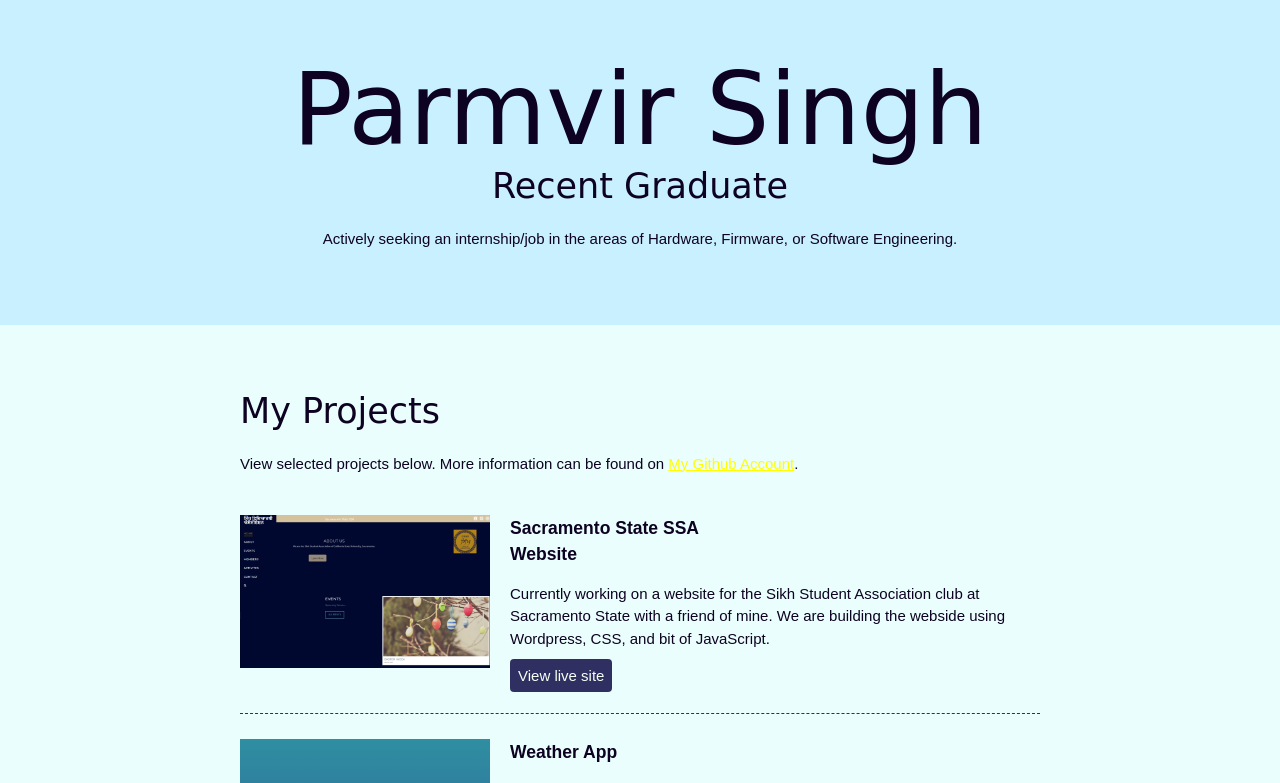
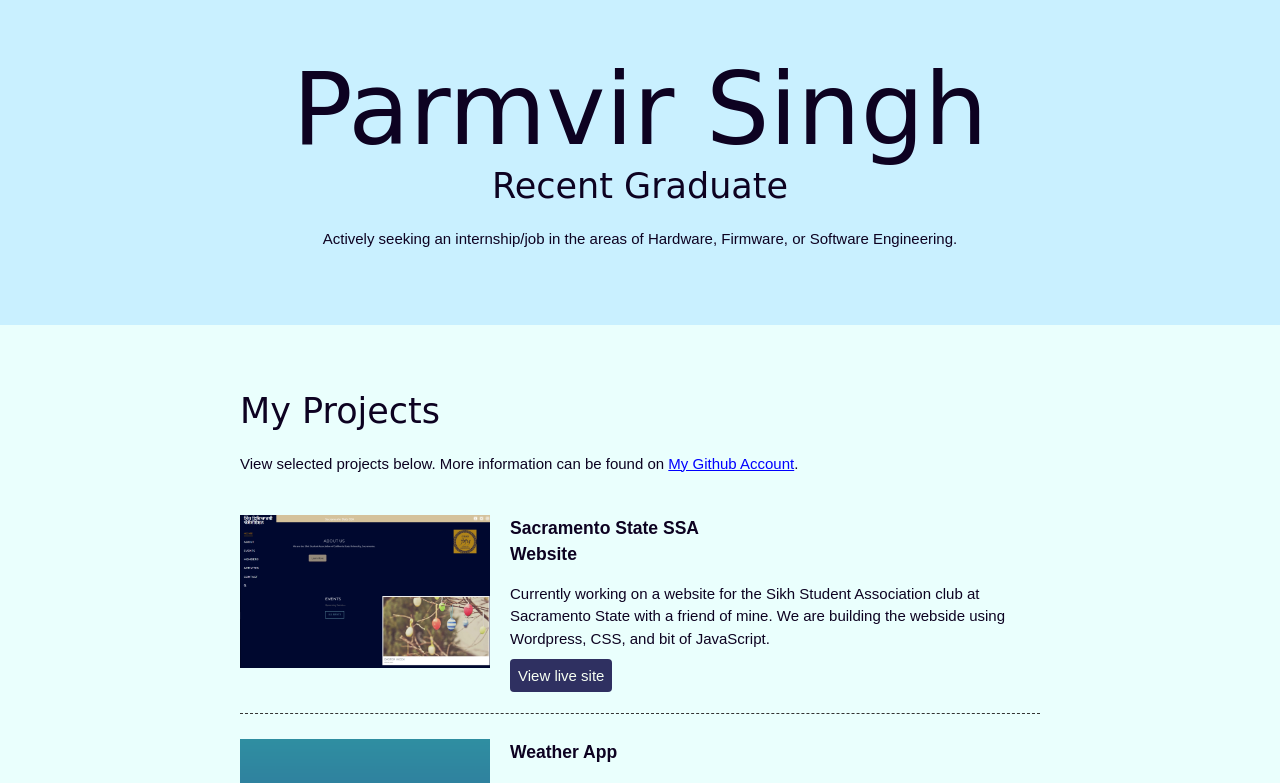
Before and after one commit to Parmvir23/MyPortfolio, a plain HTML site: page index.html in a window 1280 px wide. Shown: the top 783 px of the page. Drawn offline with Linux system fonts and the light colour scheme; a web font is replaced by a local one.

Commit message:
Update style.css

```diff
--- a/CSS/style.css
+++ b/CSS/style.css
@@ -90,6 +90,9 @@ header{
 .projects{
   background: #EAFFFD;
 }
+.projects a{
+  color: blue;
+}
 .projects .btn{
   color: #F7FFF3;
   background: #2F3061;
```
